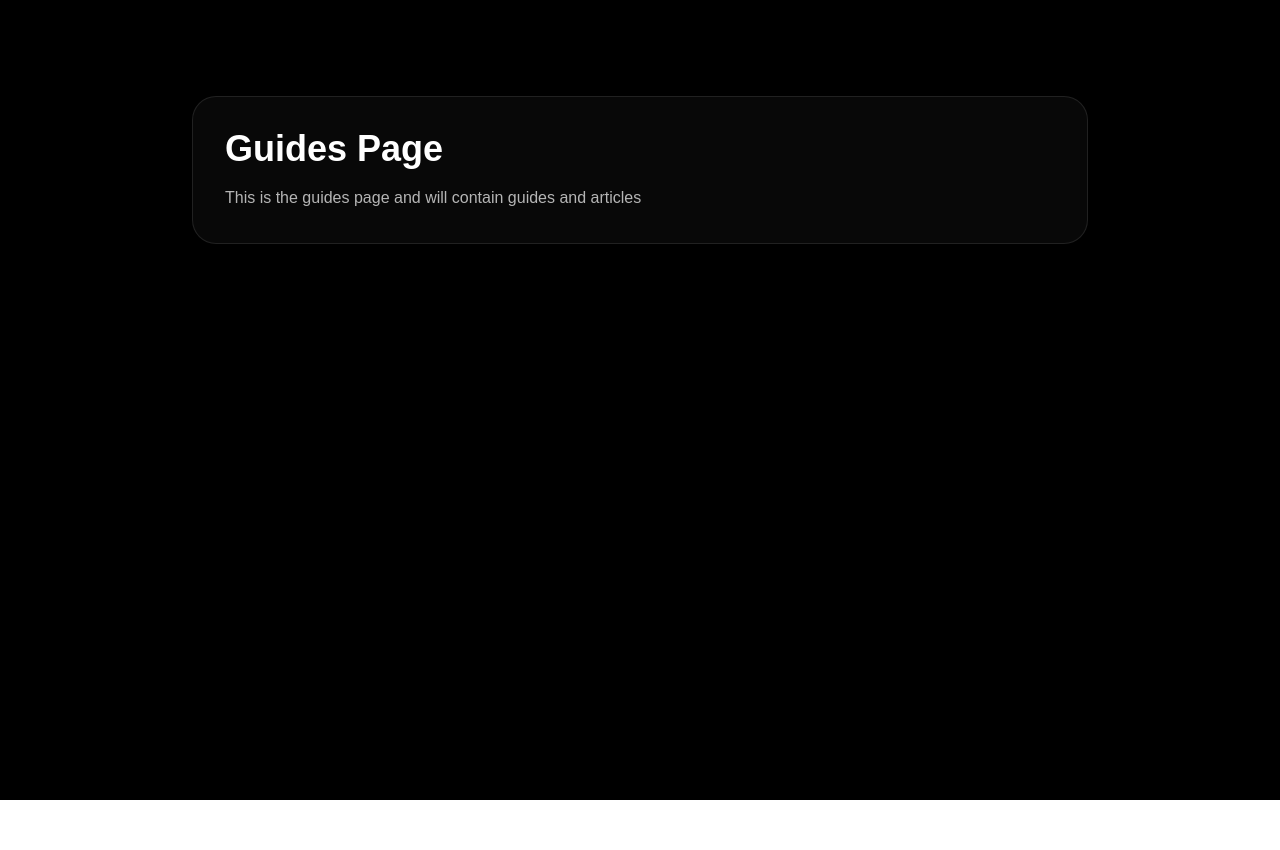
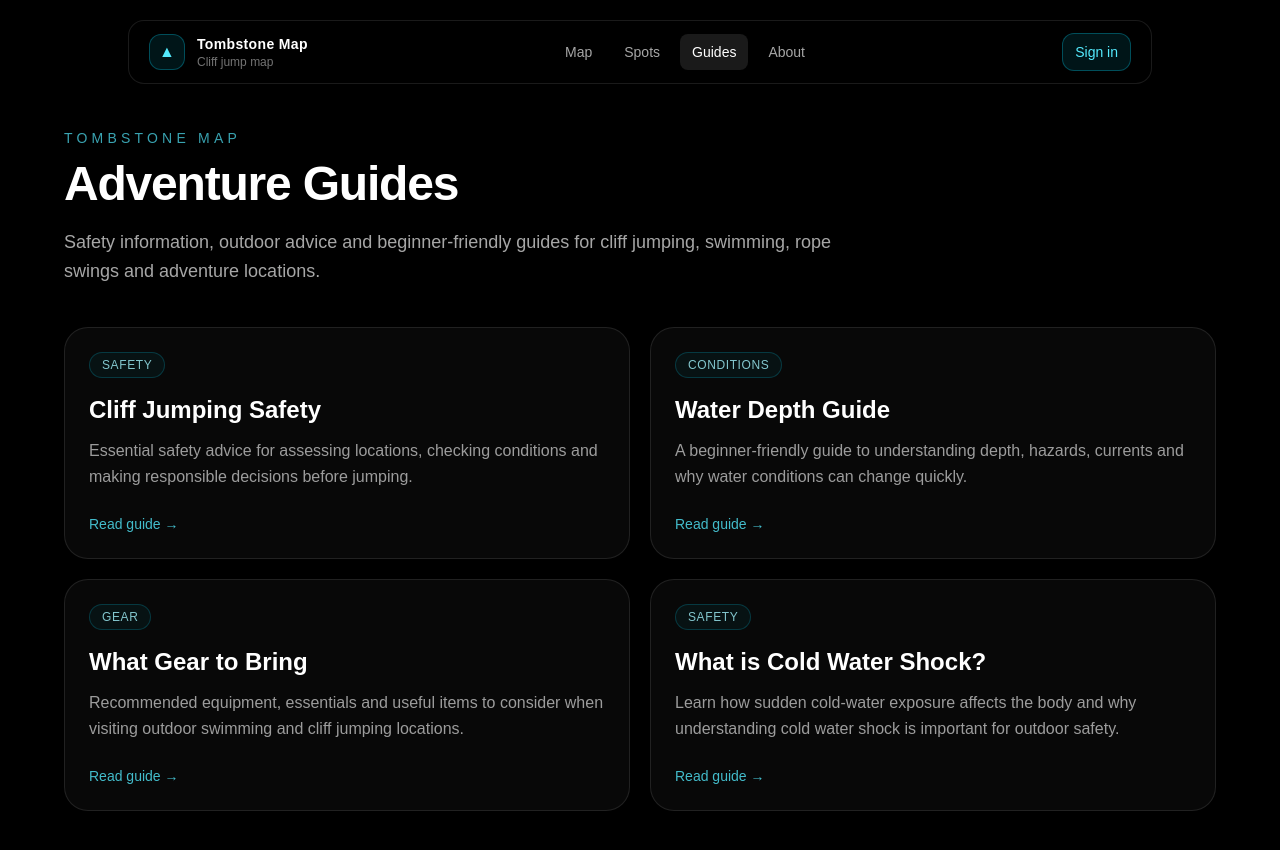
Before and after one commit to dyls-03/tombstonemap-v2, a Next.js app: page /guides in a window 1280 px wide. Shown: the top 850 px of the page. Before the commit the page ends 800 px from the top, so only its background shows below. Built offline with nearby package versions, Linux system fonts and the light colour scheme.

Commit message:
#70: Added guides homepage

```diff
--- a/app/guides/page.tsx
+++ b/app/guides/page.tsx
@@ -1,15 +1,81 @@
-export default function AboutPage() {
+import FloatingNavbar from "@/components/layout/FloatingNavBar";
+import Link from "next/link";
+
+const guides = [
+  {
+    title: "Cliff Jumping Safety",
+    description:
+      "Essential safety advice for assessing locations, checking conditions and making responsible decisions before jumping.",
+    href: "/guides/cliff-jumping-safety",
+    tag: "Safety",
+  },
+  {
+    title: "Water Depth Guide",
+    description:
+      "A beginner-friendly guide to understanding depth, hazards, currents and why water conditions can change quickly.",
+    href: "/guides/water-depth-guide",
+    tag: "Conditions",
+  },
+  {
+    title: "What Gear to Bring",
+    description:
+      "Recommended equipment, essentials and useful items to consider when visiting outdoor swimming and cliff jumping locations.",
+    href: "/guides/what-gear-to-bring",
+    tag: "Gear",
+  },
+  {
+    title: "What is Cold Water Shock?",
+    description:
+      "Learn how sudden cold-water exposure affects the body and why understanding cold water shock is important for outdoor safety.",
+    href: "/guides/cold-water-shock",
+    tag: "Safety",
+  },
+];
+
+export default function GuidesPage() {
   return (
-      <main className="min-h-screen bg-black text-white px-6 py-24">
-        <div className="max-w-4xl mx-auto">
-          <div className="bg-white/[0.03] border border-white/10 rounded-3xl backdrop-blur-xl p-8">
-            <h1 className="text-4xl font-bold mb-4">
-              Guides Page
+    <main className="min-h-screen bg-black px-6 py-32 text-white">
+        <FloatingNavbar />
+        <div className="mx-auto max-w-6xl">
+            <div className="mb-10">
+                <p className="mb-3 text-sm uppercase tracking-[0.3em] text-cyan-300/70">
+                    Tombstone Map
+                </p>
+
+                <h1 className="text-5xl font-bold tracking-tight">
+                    Adventure Guides
                 </h1>
 
-            <p className="text-white/70 leading-relaxed">
-              This is the guides page and will contain guides and articles
+                <p className="mt-5 max-w-3xl text-lg leading-relaxed text-white/65">
+                    Safety information, outdoor advice and beginner-friendly guides for
+                    cliff jumping, swimming, rope swings and adventure locations.
                 </p>
+            </div>
+
+            <div className="grid gap-5 md:grid-cols-2">
+                {guides.map((guide) => (
+                    <Link
+                    key={guide.href}
+                    href={guide.href}
+                    className="group rounded-3xl border border-white/10 bg-white/[0.03] p-6 backdrop-blur-xl transition hover:border-cyan-300/30 hover:bg-white/[0.06]"
+                    >
+                    <div className="mb-4 inline-flex rounded-full border border-cyan-400/20 bg-cyan-400/5 px-3 py-1 text-xs font-medium uppercase tracking-wider text-cyan-200/80">
+                        {guide.tag}
+                    </div>
+
+                    <h2 className="mb-3 text-2xl font-semibold text-white group-hover:text-cyan-200">
+                        {guide.title}
+                    </h2>
+
+                    <p className="leading-relaxed text-white/60">
+                        {guide.description}
+                    </p>
+
+                    <div className="mt-6 text-sm font-medium text-cyan-300/80">
+                        Read guide →
+                    </div>
+                    </Link>
+                ))}
             </div>
         </div>
     </main>
```
Lines whose indentation alone changed are shown as unchanged.
